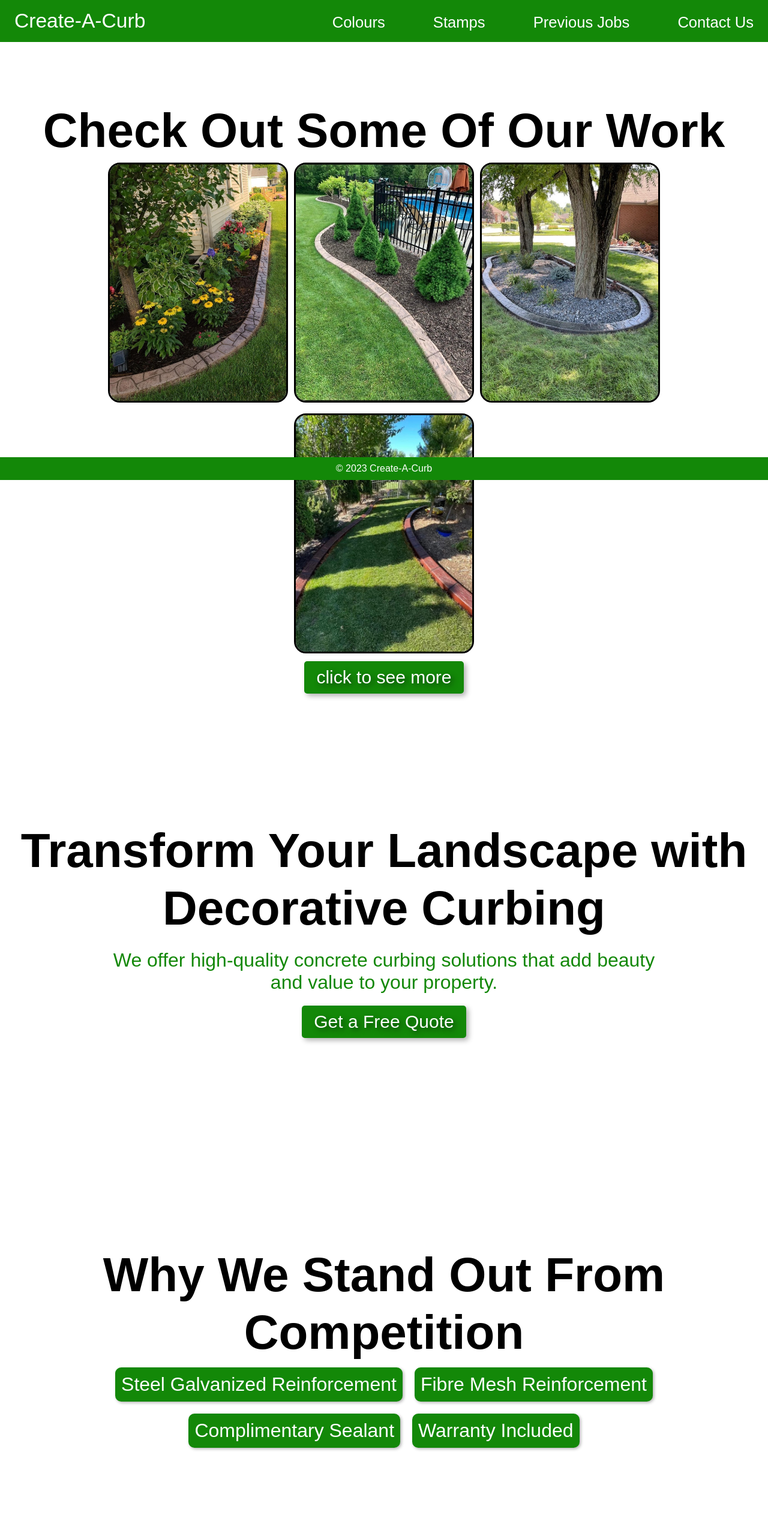
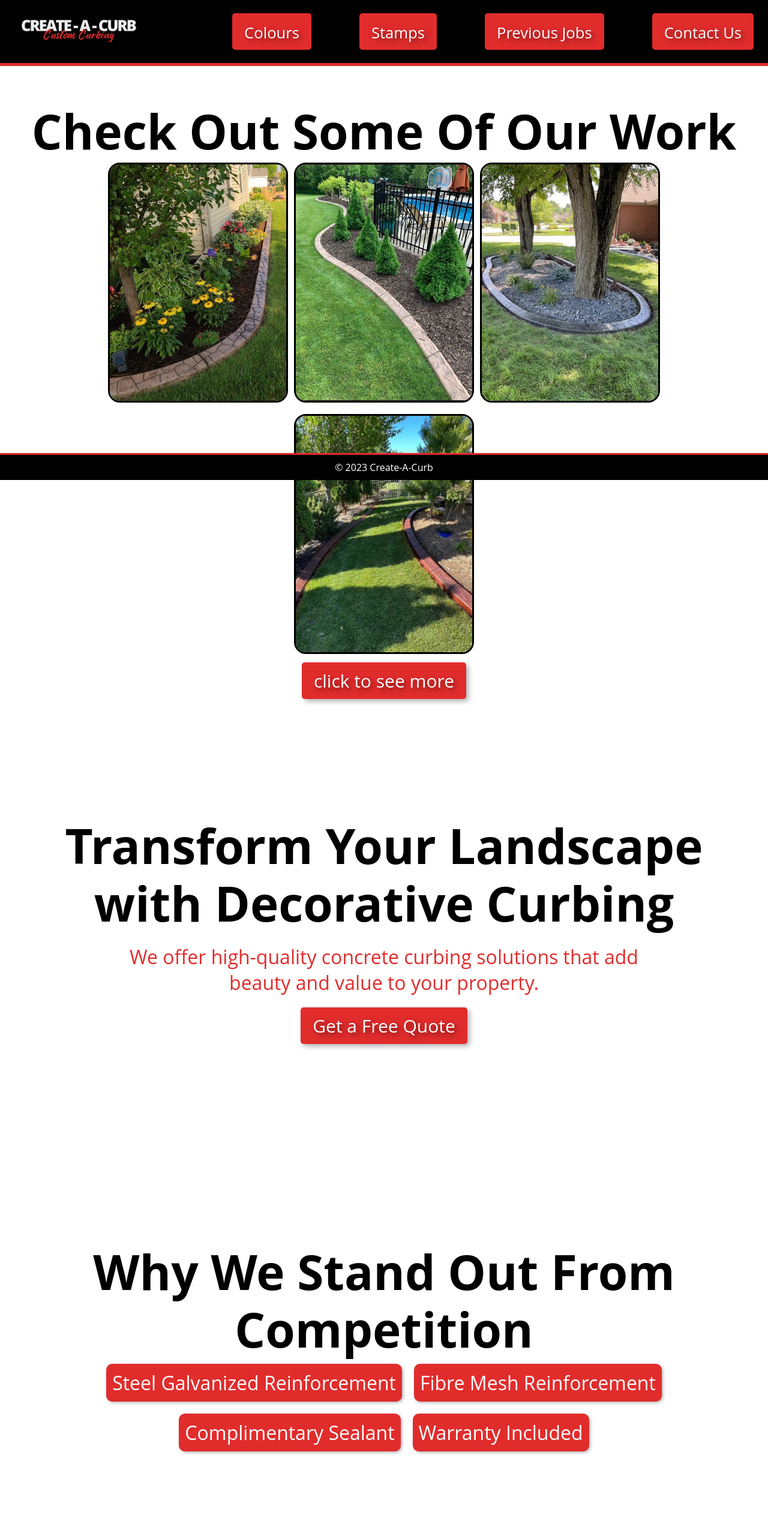
Before and after one commit to EthanBauer/create-a-curb, a plain HTML site: page index.html in a window 1280 px wide. Shown: the top 2560 px of the page at 60% size. Drawn offline with Linux system fonts and the light colour scheme.

Commit message:
red colour scheme homepage

```diff
--- a/index.html
+++ b/index.html
@@ -12,7 +12,7 @@
 <body>
 	<header class="header">
         <nav class="navbar">
-            <a href="index.html" class="nav-logo">Create-A-Curb</a>
+            <a href="index.html" class="nav-logo"><img id='nav-logo-img' src="./images/logo.jpg"></a>
             <ul class="nav-menu">
                 <li class="nav-item">
                     <a href="colours.html" class="nav-link">Colours</a>
--- a/styling/index-style.css
+++ b/styling/index-style.css
@@ -1,33 +1,46 @@
+:root {
+    --background-color: #FFFFFF;
+    --p-color: #E12C2C;
+    --h1-color: #000000;
+    --alt-text-color: #FFFFFF;
+    --border-colour: #000000;
+    --button-background-color: #E12C2C;
+    --button-text-color: #FFFFFF;
+    --navbar-background-color: #000000;
+    --navbar-border-color: #E12C2C;
+    --button-hover-color: #000000;
+    --bar-background-color: #FFFFFF;
+}
 * {
     box-sizing: border-box;
     margin: 0;
     padding: 0;
 }
-
 body {
-    font-family: 'Montserrat', sans-serif;
-    background-color: white;
+    font-family: 'Open Sans', sans-serif;
+    background-color: var(--background-color);
     font-size: 32px;
     margin: 0;
     padding: 0;
 }
-
 body::-webkit-scrollbar{
     width: .75rem;
 }
-
 body::-webkit-scrollbar-track{
-    background: #FFFFFF;
+    background: var(--p-color);
 }
-
 body::-webkit-scrollbar-thumb{
-    background: #138808;
+    background: var(--navbar-background-color);
 }
-
 .main{
-    background-color: white;
+    background-color: var(--background-color);
 }
-
+#nav-logo-img{
+    width: 13.4rem;
+    height: 4rem;
+    margin: 0;
+    padding: 0;
+}
 .div-content{
     height: 100vh;
     display: flex;
@@ -37,11 +50,10 @@ body::-webkit-scrollbar-thumb{
     padding-top: 50px;
     padding: 20px;
 }
-
 .check-out-work{
     display: flex;
     flex-wrap: wrap;
-    background-color: #FFFFFF;
+    /* background-color: #FFFFFF; */
 }
 .header-check-out-work{
     display: flex;
@@ -49,13 +61,13 @@ body::-webkit-scrollbar-thumb{
     align-items: center;
     font-size: 50px;
     font-weight: 500;
-    font: "Open Sans", sans-serif;
+    font: "Brush";
     font-size: 5rem;
     font-weight: 700;
     line-height: 1.2;
-    color: #000000;
+    color: var(--h1-color);
+    margin-top: 50px;
 }
-
 .examples {
     display: flex;
     justify-content: space-between;
@@ -76,11 +88,10 @@ body::-webkit-scrollbar-thumb{
     /* padding: 5px 5px; */
     position: relative;
     align-items: center;
-    border: #000000 0.2rem solid;
+    border: var(--border-colour) 0.2rem solid;
     border-radius: 20px;
     margin: 5px;
 }
-
 .header-transform{
     display: flex;
     justify-content: center;
@@ -91,44 +102,24 @@ body::-webkit-scrollbar-thumb{
     font-size: 5rem;
     font-weight: 700;
     line-height: 1.2;
-    color: #000000;
+    color: var(--h1-color);
 }
-
 .transform-landscape{
     text-align: center;
-    background-color: white;
+    background-color: var(--background-color);
 }
-
 .transform-landscape p{
     margin: 20px;
     margin-left: 300px;
     margin-right: 300px;
-    color: #138808;
+    color: var(--p-color);
     font: "Open Sans", sans-serif;
     font-size: 2rem;
 }
-/* #services-item {
-    display: inline-block;
-    margin: 10px;
-    padding: 10px;
-    background-color: #007FFF;
-    font: "Open Sans", sans-serif;
-    font-size: 2rem;
-    color: white;
-    border-radius: 10px;
-    box-shadow: 2px 2px 5px rgba(0, 0, 0, 0.3);
-    transition: all 0.3s ease-in-out;
-  }
-
-  #services-item:hover {
-    transform: translateY(-5px);
-    box-shadow: 4px 4px 8px rgba(0, 0, 0, 0.5);
-} */
-
 .cta {
     display: inline-block;
-    background-color: #138808;
-    color: white;
+    background-color: var(--button-background-color);
+    color: var(--button-text-color);
     text-shadow: 4px 4px 8px rgba(0, 0, 0, 0.5);
     padding: 10px 20px;
     font-size: 30px;
@@ -145,21 +136,15 @@ img:hover{
     -webkit-transform:scale(1.05);
     transform:scale(1.05);
 }
-
 .cta:hover {
     transform: translateY(-5px);
     box-shadow: 4px 4px 8px rgba(0, 0, 0, 0.5);
-    /* background-color: #8d594e; */
 }
-
 .offerings-section{
-    background-color: white;
+    background-color: var(--background-color);
 }
-
-
 .our-services{
-    background-color: white;
-    color: #138808;
+    background-color: var(--background-color);
     text-align: center;
     font-size: 2.5rem;
 }
@@ -173,7 +158,7 @@ img:hover{
     font-size: 5rem;
     font-weight: 700;
     line-height: 1.2;
-    color: #000000;
+    color: var(--h1-color);
 }
 #services-list{
     list-style: none;
@@ -183,25 +168,22 @@ img:hover{
     flex-wrap: wrap;
     justify-content: center;
 }
-
 #services-item {
     display: inline-block;
     margin: 10px;
     padding: 10px;
-    background-color: #138808;
+    background-color: var(--button-background-color);
     font: "Open Sans", sans-serif;
     font-size: 2rem;
-    color: white;
+    color: var(--button-text-color);
     border-radius: 10px;
     box-shadow: 2px 2px 5px rgba(0, 0, 0, 0.3);
     transition: all 0.3s ease-in-out;
 }
-
 #services-item:hover {
     transform: translateY(-5px);
     box-shadow: 4px 4px 8px rgba(0, 0, 0, 0.5);
 }
-
 #header-offerings{
     display: flex;
     justify-content: center;
@@ -212,10 +194,8 @@ img:hover{
     font-size: 5rem;
     font-weight: 700;
     line-height: 1.2;
-    color: black;
+    color: var(--h1-color);
 }
-
-
 #offerings-list{
     list-style: none;
     margin: 0;
@@ -224,34 +204,35 @@ img:hover{
     flex-wrap: wrap;
     justify-content: center;
 }
-
 #offerings-item {
     display: inline-block;
     margin: 10px;
     padding: 10px;
-    background-color: #138808;
+    background-color: var(--button-background-color);
     font: "Open Sans", sans-serif;
     font-size: 2rem;
-    color: white;
+    color: var(--button-text-color);
     border-radius: 10px;
     box-shadow: 2px 2px 5px rgba(0, 0, 0, 0.3);
     transition: all 0.3s ease-in-out;
 }
-
 #offerings-item:hover {
     transform: translateY(-5px);
     box-shadow: 4px 4px 8px rgba(0, 0, 0, 0.5);
 }
-
 .about-section p{
     margin-left: 75px;
     margin-right: 75px;
-    color: #138808;
+    color: var(--p-color);
     font: "Open Sans", sans-serif;
     font-size: 2.2rem;
 }
 .about-section h2{
     font-size: 5rem;
+    color: var(--h1-color);
+}
+.about-section{
+    padding-bottom: 50px;
 }
 
 
@@ -264,16 +245,16 @@ li{
 a{
     text-decoration: none;
 }
-
 .navbar{
     display:flex;
     justify-content: space-between;
     align-items: center;
     padding: 1rem 1.5rem;
-    background-color: #138808;
+    background-color: var(--navbar-background-color);
     position: fixed;
     width: 100%;
     z-index: 10;
+    border-bottom: 5px solid var(--navbar-border-color);
 }
 .hamburger{
     display:none;
@@ -285,56 +266,66 @@ a{
     margin: 5px auto;
     -webkit-transition: all 0.3s ease-in-out;
     transition: all 0.3 ease-in-out;
-    background-color: #101010;
+    background-color: var(--navbar-background-color);
 }
-
 .nav-menu{
     display: flex;
     justify-content: space-between;
     align-items: center;
 }
-
 .nav-item {
     margin-left: 5rem;
+
+    display: inline-block;
+    background-color: var(--button-background-color);
+    color: white;
+    text-shadow: 4px 4px 8px rgba(0, 0, 0, 0.5);
+    padding: 10px 20px;
+    font-size: 30px;
+    border-radius: 5px;
+    transition: background-color 0.2s ease-in-out;
+    font: "Open Sans", sans-serif;
+    transition: all 0.3s ease-in-out;
+    box-shadow: 4px 4px 8px rgba(0, 0, 0, 0.3);
+    z-index: 1;
 }
-
 .nav-link{
     font-size: 1.6rem;
     font-weight: 400;
-    color: white;
+    color: var(--button-text-color);
+}
+.nav-link:hover{
+    color: var(--button-hover-color);
 }
 
-.nav-link:hover{
-    color: white;
-}
-
-.nav-logo {
+/* .nav-logo {
     font-size: 2.1rem;
     font-weight: 500;
     color: white;
-}
+} */
 
 footer {
     position: fixed;
     left: 0;
     bottom: 0;
     width: 100%;
-    background-color: #138808;
-    color: white;
+    background-color: var(--navbar-background-color);
+    color: var(--alt-text-color);
     text-align: center;
     padding: 10px;
+    border-top: 3px solid var(--navbar-border-color);
+    z-index: 999;
 }
 
 footer p {
     font-size: 16px;
     margin: 0;
-    border-color: white;
 }
 
 #click-me-homepage {
     display: inline-block;
-    background-color: #138808;
-    color: white;
+    background-color: var(--button-background-color);
+    color: var(--button-text-color);
     text-shadow: 4px 4px 8px rgba(0, 0, 0, 0.5);
     padding: 10px 20px;
     font-size: 30px;
@@ -380,7 +371,6 @@ footer p {
         box-sizing: border-box;
         position: relative;
         align-items: center;
-        border: #000000 0.2rem solid;
         border-radius: 20px;
         margin: 5px;
     }
@@ -420,7 +410,6 @@ footer p {
         box-sizing: border-box;
         position: relative;
         align-items: center;
-        border: #000000 0.2rem solid;
         border-radius: 20px;
         margin: 5px;
     }
@@ -456,7 +445,7 @@ footer p {
         left: -100%;
         top: 5rem;
         flex-direction: column;
-        background-color: #138808;
+        background-color: var(--navbar-background-color);
         width: 100%;
         border-radius: 10px;
         text-align: center;
@@ -479,7 +468,7 @@ footer p {
         cursor: pointer;
     }
     .bar{
-        background-color: white;
+        background-color: var(--bar-background-color);
     }
     .hamburger.active .bar:nth-child(2) {
         opacity: 0;
@@ -609,7 +598,6 @@ footer p {
         display: inline-block;
         margin: 10px;
         padding: 10px;
-        background-color: #138808;
         font: "Open Sans", sans-serif;
         font-size: 1.5rem;
         color: white;
@@ -633,10 +621,8 @@ footer p {
         display: inline-block;
         margin: 10px;
         padding: 10px;
-        background-color: #138808;
         font: "Open Sans", sans-serif;
         font-size: 1.5rem;
-        color: white;
         border-radius: 10px;
         box-shadow: 2px 2px 5px rgba(0, 0, 0, 0.3);
         transition: all 0.3s ease-in-out;
```
Also changed, not shown: images/background-imageFull.jpg (deleted), images/logo.jpg (added). Lines whose indentation alone changed are shown as unchanged.
